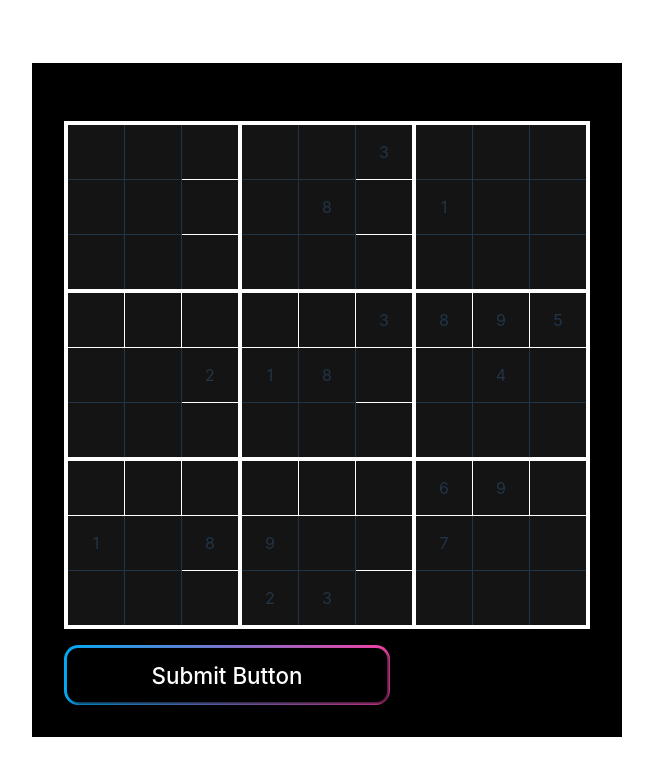
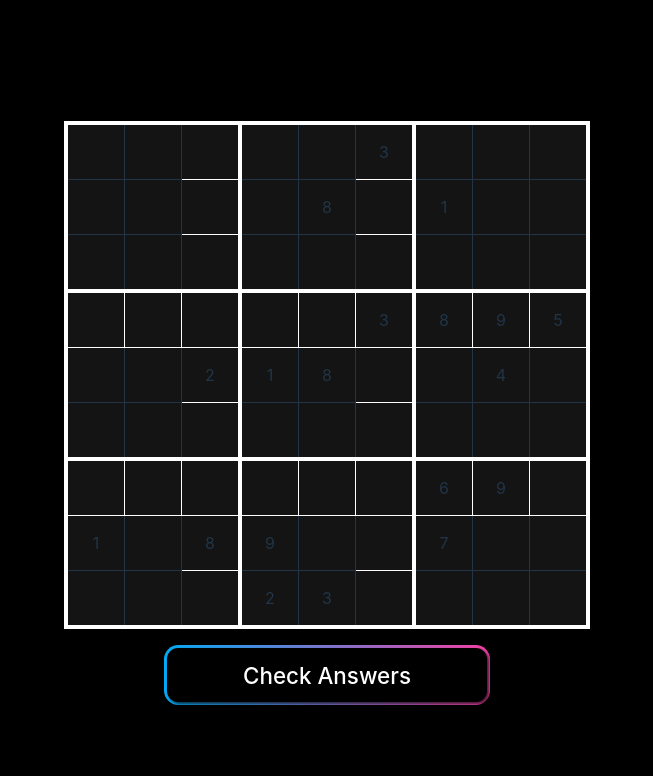
Before and after one commit to ConnorWhite9/reactSudoku, a React (Vite) app in the folder reactSudoku/: page /sudokuPage in a window 1280 px wide. Shown: the top 776 px of the page, without its empty margins (313-966 px from the left). Built offline with nearby package versions, Linux system fonts and the light colour scheme.

Commit message:
Simple styling changes to background and sudoku button

```diff
--- a/reactSudoku/src/App.css
+++ b/reactSudoku/src/App.css
@@ -1,8 +1,11 @@
 #root {
-  max-width: 1280px;
   margin: 0 auto;
   padding: 2rem;
   text-align: center;
+  background-color: black;
+}
+
+body {
   background-color: black;
 }
 
--- a/reactSudoku/src/components/SubmitButton.jsx
+++ b/reactSudoku/src/components/SubmitButton.jsx
@@ -5,7 +5,7 @@ const SubmitButton = () => {
     return (<>
         <div className="center-it">
             <div className="container">
-                <button className="button">Submit Button</button>
+                <button className="button">Check Answers</button>
             </div>
         </div>
     </>);
--- a/reactSudoku/src/styles/Button.css
+++ b/reactSudoku/src/styles/Button.css
@@ -41,7 +41,7 @@ button {
   }
 
   .center-it {
-    margin-left: auto;
-    margin-right: auto;
     margin-top: 1rem;
-    }
+    display: flex;
+    justify-content: center;
+  }
```
